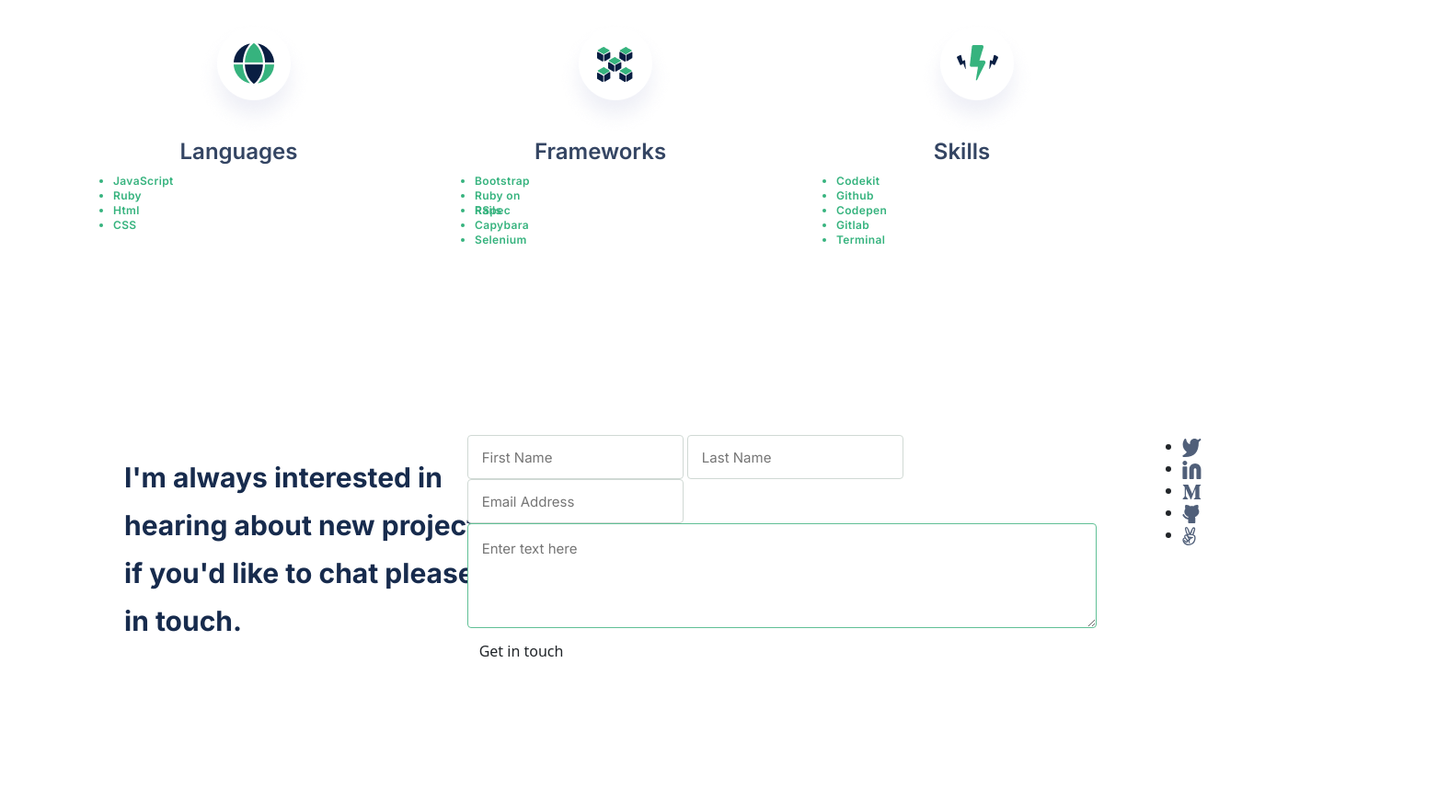
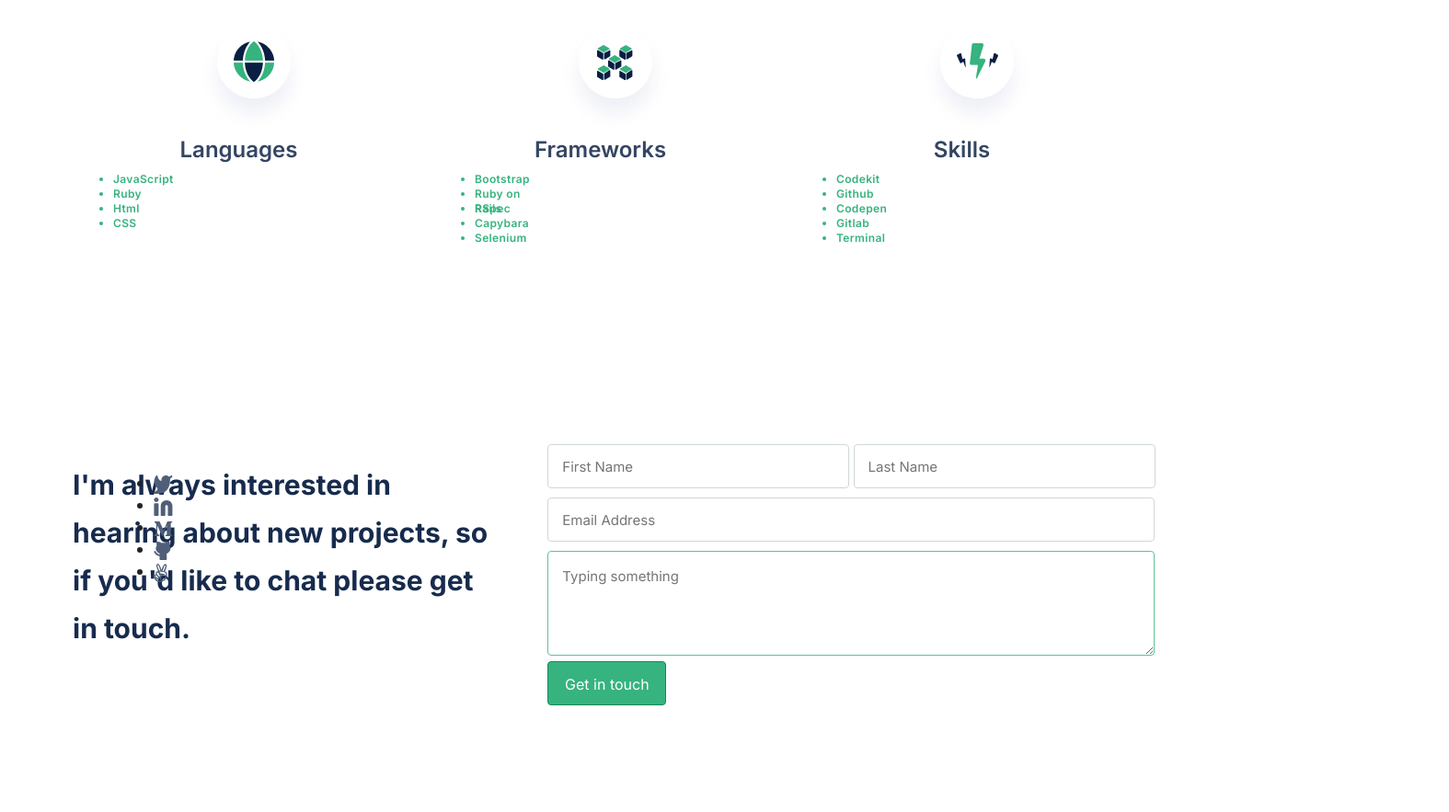
Before and after one commit to aima98/Portfolio-Bootstrap, a website: page index.html in a window 1280 px wide. Shown: the part 2746-3629 px from the top of the page at 92% size, 1575 px wide, since content can reach past the window. Drawn offline with Linux system fonts and the light colour scheme.

Commit message:
Add to style.css file

```diff
--- a/index.html
+++ b/index.html
@@ -73,35 +73,37 @@
               <form class="form-inline" action="/action_page.php"></form>
                 <div class="form-group">
                   <label for="firstname" hidden>First Name</label>
-                  <input id="firstname" type="text" placeholder="First Name" name="firstname" maxlength="30" required>
+                  <input class="fname" id="firstname" type="text" placeholder="First Name" name="firstname" maxlength="30" required>
                   <label for="lastname" hidden>Last Name</label>
-                  <input id="lastname" type="text" placeholder="Last Name" name="lastname" maxlength="30" required>
+                  <input class="lname" id="lastname" type="text" placeholder="Last Name" name="lastname" maxlength="30" required>
                 </div>
 
                 <div class="form-group">
                   <label for="email" hidden>Email</label>
-                  <input id="email" type="email" placeholder="Email Address" name="email" required>
+                  <input class="email" id="email" type="email" placeholder="Email Address" name="email" required>
                 </div>
               </form>
 
               <div class="form-group">
                 <label for="message" hidden>Message</label>
-                <textarea id="message" name="message" placeholder="Enter text here" maxlength="500" required></textarea>
+                <textarea id="message" name="message" placeholder="Typing something" maxlength="500" required></textarea>
               </div>
 
-              <button type="submit" class="btn btn-default">Get in touch</button>
+              <button type="submit" class="btn btn-success">Get in touch</button>
           </div>
         </div>
       </div>
 
-      <footer>
-        <ul class="social_links">
-            <li><a href=""><img src="./assets/images/twitter.svg" alt="twitter icon"></a></li>
-            <li><a href=""><img src="./assets/images/linkedin-icon.svg" alt="linked icon"></a></li>
-            <li><a href=""><img src="./assets/images/medium.svg" alt="medium icon"></a></li>
-            <li><a href=""><img src="./assets/images/github.svg" alt="github icon"></a></li>
-            <li><a href=""><img src="./assets/images/angellist.svg" alt="angellist icon"></a></li>
-        </ul>
+      <footer class="">
+        <div class="col-sm-12">
+          <ul class="list-group-horizontal">
+            <li class="list-group-horizontal-item"><a href=""><img src="./assets/images/twitter.svg" alt="twitter icon"></a></li>
+            <li class="list-group-horizontal-item"><img src="./assets/images/linkedin-icon.svg" alt="linked icon"></li>
+            <li class="list-group-horizontal-item"><img src="./assets/images/medium.svg" alt="medium icon"></li>
+            <li class="list-group-horizontal-item"><img src="./assets/images/github.svg" alt="github icon"></li>
+            <li class="list-group-horizontal-item"><img src="./assets/images/angellist.svg" alt="angellist icon"></li>
+          </ul>
+        </div>
       </footer>
 
     </section>
--- a/style.css
+++ b/style.css
@@ -100,7 +100,7 @@
   top: 3139px;
 }
 
-.form-text {
+.contact-form p {
   width: 463px;
   height: 256px;
   font-family: "Inter", sans-serif;
@@ -111,6 +111,7 @@
   display: flex;
   align-items: center;
   color: #172b4d;
+  margin-left: -56px;
 }
 
 .form-container {
@@ -118,12 +119,28 @@
   gap: 24px;
   width: 684px;
   height: 330px;
+  margin-left: 62px;
 }
 
 form {
   display: flex;
   flex-direction: column;
   gap: 15px;
+}
+
+.email {
+  width: 660px;
+  margin-top: 10px;
+}
+
+.fname {
+  width: 328px;
+  margin-top: 10px;
+}
+
+.lname {
+  width: 328px;
+  margin-top: 10px;
 }
 
 input,
@@ -152,6 +169,47 @@ textarea {
   background: #fff;
   border: 1px solid #60c095;
   border-radius: 4px;
-  width: 684px;
+  width: 660px;
   height: 114px;
+  margin-top: 10px;
 }
+
+button {
+  width: 129px;
+  height: 48px;
+  font-family: "Inter", sans-serif;
+  font-style: normal;
+  font-weight: 500;
+  font-size: 17px;
+  line-height: 24px;
+  background: #36b37f;
+  border-radius: 4px;
+}
+
+button :hover {
+  filter: drop-shadow(0 2px 2px var(--maastricht-blue));
+  background-color: var(--bright-gray);
+  color: var(--maastricht-blue);
+}
+
+button :active {
+  background-color: var(--spanish-viridian);
+  filter: none;
+}
+
+footer {
+  position: absolute;
+  width: 1440px;
+  height: 72px;
+  left: 0;
+  margin-block-start: 2.5em;
+  display: flex;
+  flex-direction: column;
+  align-items: center;
+  gap: 15px;
+  padding-block-end: 4em;
+}
+
+.navbar > .container-fluid {
+  margin-top: 10px;
+}
```
